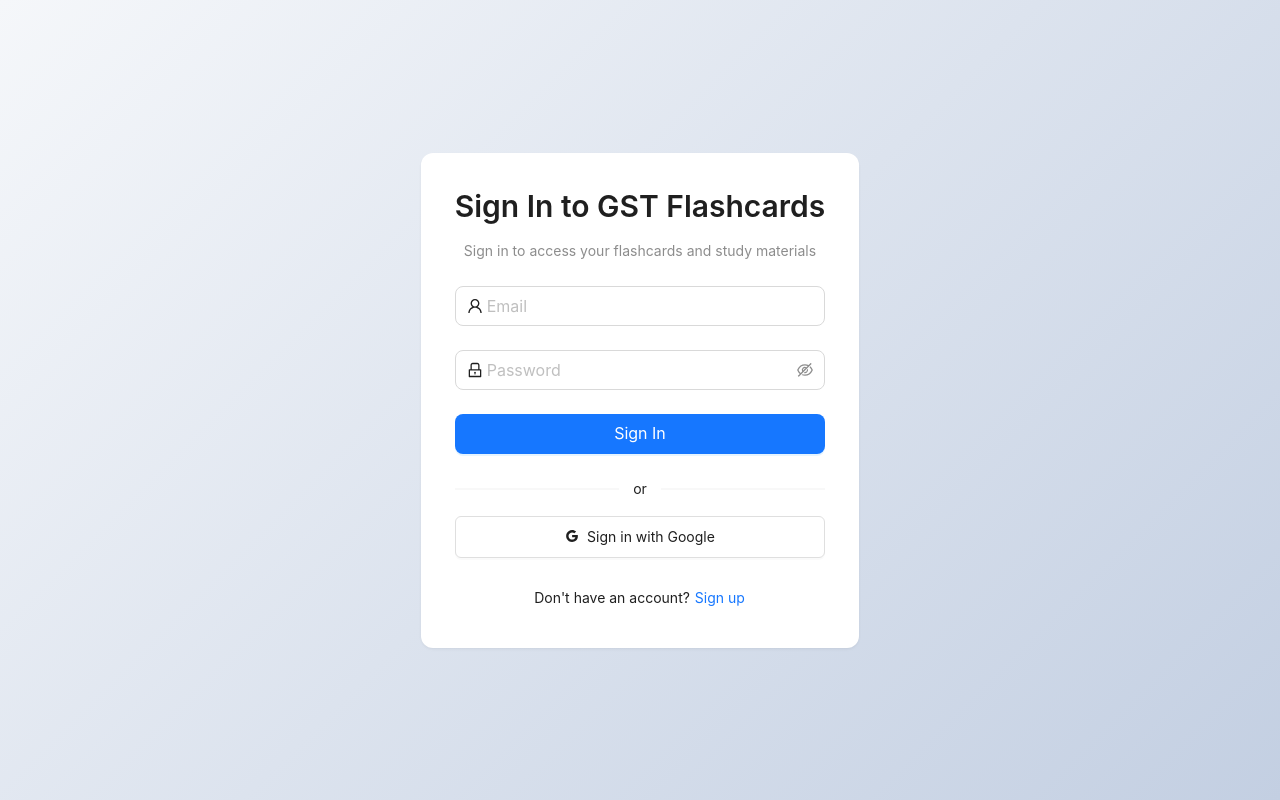
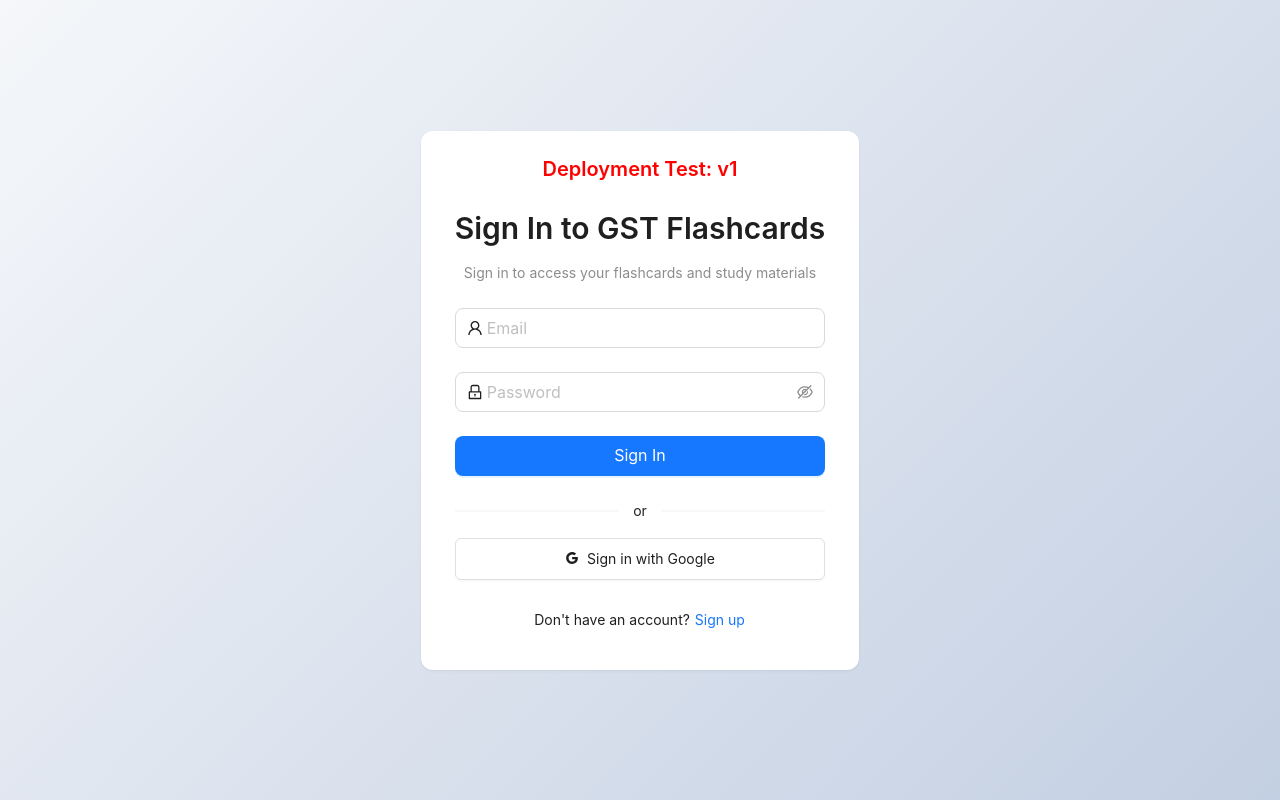
Before and after one commit to mariworld/thegst, a React (Vite) app in the folder client/: page /auth in a window 1280 px wide. Built offline with nearby package versions, Linux system fonts and the light colour scheme; no server answers.

Commit message:
testing deployment

```diff
--- a/client/src/components/Auth/AuthPage.tsx
+++ b/client/src/components/Auth/AuthPage.tsx
@@ -1,10 +1,11 @@
 import React, { useState } from 'react';
-import { Card, Layout } from 'antd';
+import { Card, Layout, Typography } from 'antd';
 import Login from './Login';
 import SignUp from './SignUp';
 import './Auth.css';
 
 const { Content } = Layout;
+const { Title } = Typography;
 
 const AuthPage: React.FC = () => {
   const [isLogin, setIsLogin] = useState(true);
@@ -13,6 +14,9 @@
     <Layout className="auth-layout">
       <Content className="auth-content">
         <Card className="auth-card" bordered={false}>
+          <Title level={4} style={{ textAlign: 'center', color: 'red', marginBottom: '1rem' }}>
+            Deployment Test: v1
+          </Title>
           {isLogin ? (
             <Login onRegisterClick={() => setIsLogin(false)} />
           ) : (
```
